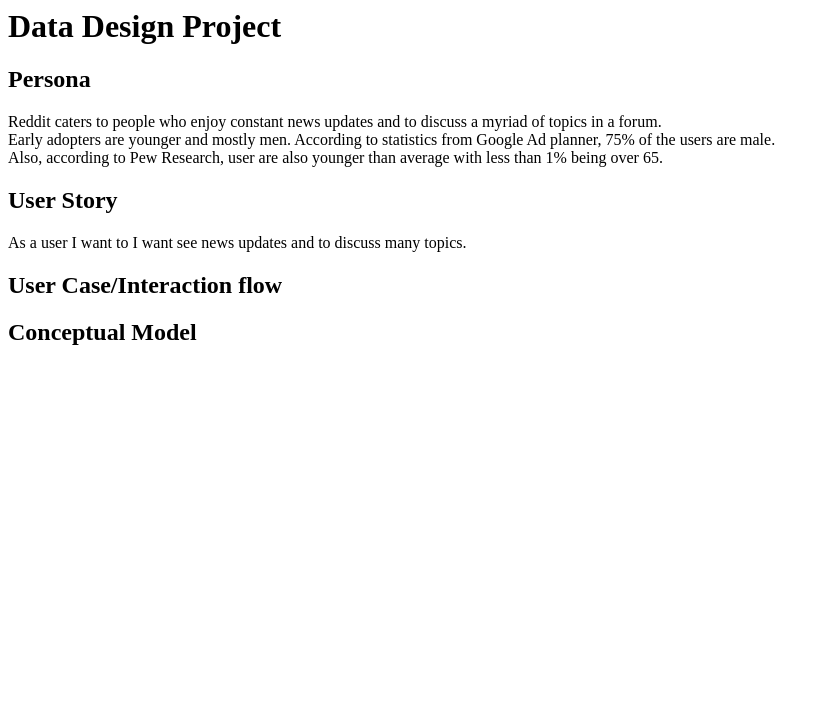
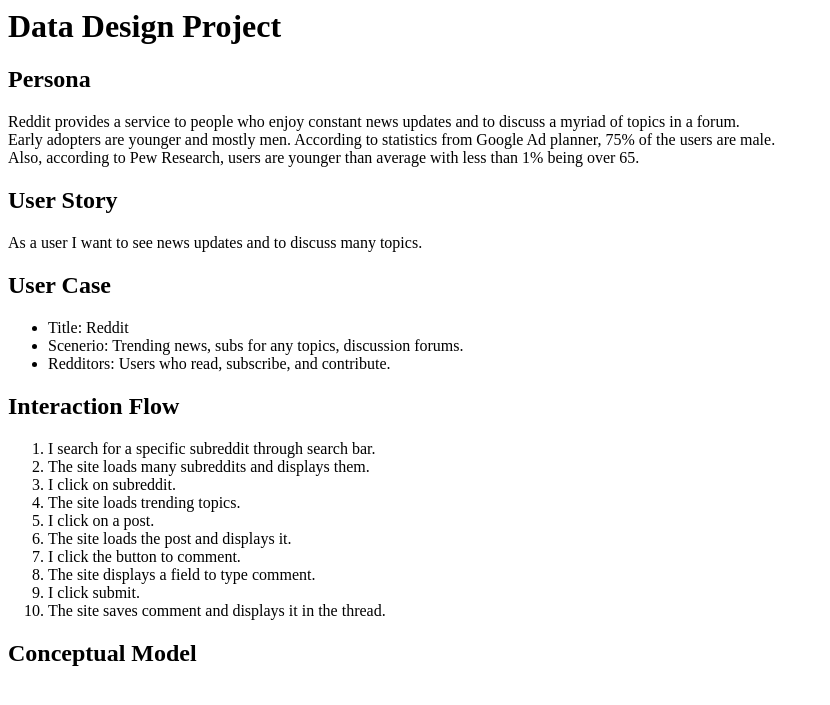
Before and after one commit to mromero1989/data-design, a PHP site: page / in a window 1280 px wide. Shown: the top 705 px of the page, without its empty margins (0-830 px from the left). Run offline with PHP 8.4, Linux system fonts and the light colour scheme.

Commit message:
Added user case and interaction flow.

```diff
--- a/index.php
+++ b/index.php
@@ -7,16 +7,33 @@
 	<body>
 		<h1>Data Design Project</h1>
 		<h2>Persona</h2>
-		<P>Reddit caters to people who enjoy constant news updates and to discuss a myriad of topics in a forum.
+		<P>Reddit provides a service to people who enjoy constant news updates and to discuss a myriad of topics in a forum.
 		   <br/>
 			Early adopters are younger and mostly men. According to statistics from Google Ad planner, 75% of the users are male.
 			<br/>
-			Also, according to Pew Research, user are also younger than average with less than 1% being over 65.
+			Also, according to Pew Research, users are younger than average with less than 1% being over 65.
 		</P>
 		<h2>User Story</h2>
-		<p>As a user I want to I want see news updates and to discuss many topics.</p>
-		<h2>User Case/Interaction flow</h2>
-		<p></p>
+		<p>As a user I want to see news updates and to discuss many topics.</p>
+		<h2>User Case</h2>
+		<ul>
+			<li>Title: Reddit </li>
+			<li>Scenerio: Trending news, subs for any topics, discussion forums.</li>
+			<li>Redditors: Users who read, subscribe, and contribute.</li>
+		</ul>
+		<h2>Interaction Flow</h2>
+		<ol>
+			<li>I search for a specific subreddit through search bar.</li>
+			<li>The site loads many subreddits and displays them.</li>
+			<li>I click on subreddit.</li>
+			<li>The site loads trending topics.</li>
+			<li>I click on a post.</li>
+			<li>The site loads the post and displays it.</li>
+			<li>I click the button to comment.</li>
+			<li>The site displays a field to type comment.</li>
+			<li>I click submit.</li>
+			<li>The site saves comment and displays it in the thread.</li>
+		</ol>
 		<h2>Conceptual Model</h2>
 		<p></p>
 	</body>
```
